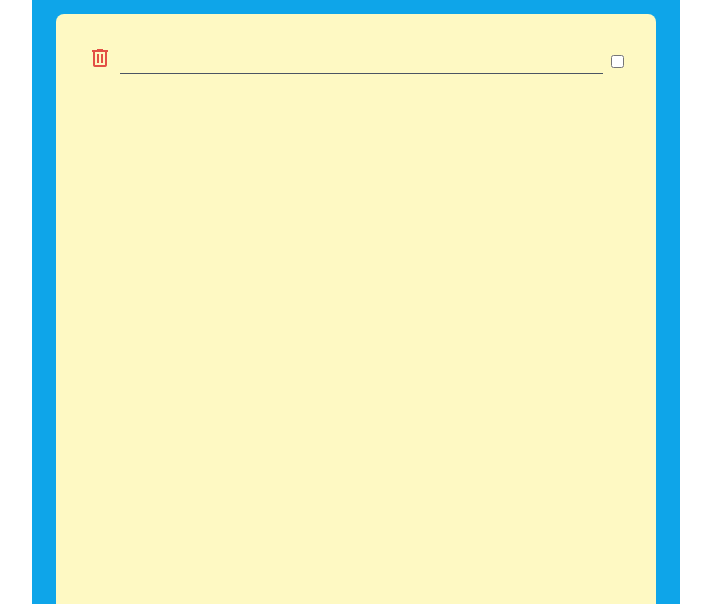
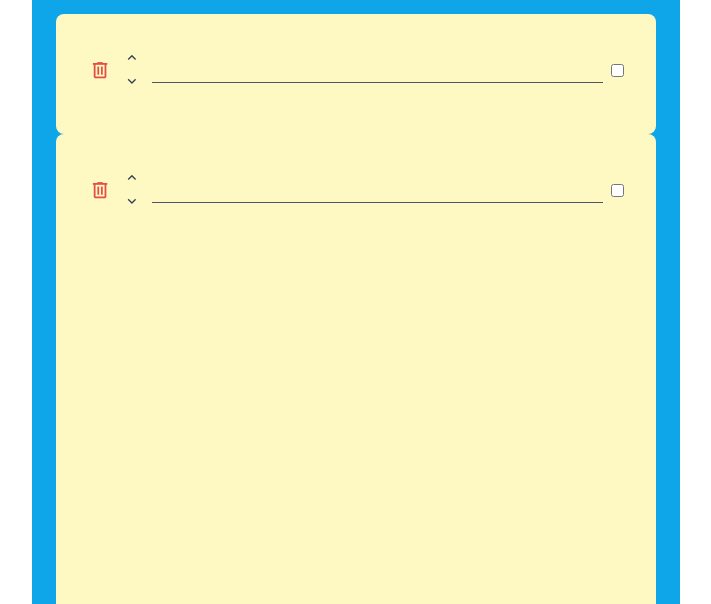
Before and after one commit to carlosebcardoso/interactive-to-do-list, a website: page src/index.html in a window 1280 px wide. Shown: the part 194-798 px from the top of the page, without its empty margins (284-995 px from the left). Drawn offline with nearby package versions, Linux system fonts and the light colour scheme.

Commit message:
added up and down buttons

```diff
--- a/src/index.html
+++ b/src/index.html
@@ -11,6 +11,23 @@
     <main class="w-screen min-h-screen flex items-center justify-center">
         <section class="bg-sky-500 w-fit p-6 rounded-lg mt-28 mb-28">
             <h1 class="text-5xl text-center mb-6">To-Do List</h1>
+            <ol class="bg-yellow-100 rounded-lg p-8">
+                <li class="flex gap-2 mb-2 items-center">
+                    <button class="material-symbols-outlined text-red-600 opacity-80 scale-[0.90]">
+                        delete
+                    </button>
+                    <div class="flex flex-col">
+                        <button class="material-symbols-outlined scale-[0.7] text-gray-700">
+                            keyboard_arrow_up
+                        </button>
+                        <button class="material-symbols-outlined scale-[0.7] text-gray-700">
+                            keyboard_arrow_down
+                        </button>
+                    </div>
+                    <input type="text" class="outline-none bg-transparent border-gray-600 border-b-[1px] w-full">
+                    <input type="checkbox">
+                </li>
+            </ol>
             <ol id="list" class="min-w-[600px] min-h-[600px] bg-yellow-100 rounded-lg p-8">
 
             </ol>
--- a/src/main.js
+++ b/src/main.js
@@ -1,34 +1,60 @@
 const list = document.getElementById('list')
 var count = 0
 var lastInput
-createTextInput({key: 'Enter'})
+createTextInput()
 
-function createTextInput(event) {
-    if (event.key !== 'Enter') {
-        return
+function checkEnterKey(event) {
+    if (event.key === 'Enter') {
+        createTextInput()
     }
+}
 
+function moveItem(item, direction) {
+    let li = item.parentNode.parentNode
+    if (direction === -1 && li.previousElementSibling) {
+        li.parentNode.insertBefore(li, li.previousElementSibling)
+    } else if (direction === 1 && li.nextElementSibling) {
+        li.parentNode.insertBefore(li, li.nextElementSibling.nextElementSibling)
+    }
+}
+
+function createTextInput() {
     //criar novo li
     let newLi = document.createElement('li')
     newLi.className = 'flex gap-2 mb-2 items-center'
     list.appendChild(newLi)
 
-    //criar novo botão
+    //criar novo botão de delete
     let newButton = document.createElement('button')
     newButton.id = `button_${count}`
+    newButton.className = 'material-symbols-outlined text-red-600 opacity-80 scale-[0.90]'
+    newButton.innerText = 'delete'
     newButton.onclick = function(){
         if (this.parentNode.parentNode.childElementCount > 1) {
             this.parentNode.remove()
         }
     }
-
     newLi.appendChild(newButton)
 
-    //criar novo icon
-    let newIcon = document.createElement('span')
-    newIcon.className = 'material-symbols-outlined text-red-600 opacity-80'
-    newIcon.innerText = 'delete'
-    newButton.appendChild(newIcon)
+    //criar nova div
+    let newDiv = document.createElement('div')
+    newDiv.className = 'flex flex-col'
+    newLi.appendChild(newDiv)
+
+    //criar novo botão de subir e descer
+    let newUpButton = document.createElement('button')
+    let newDownButton = document.createElement('button')
+
+    function upDownButtons(button, str) {
+        button.className = 'material-symbols-outlined scale-[0.7] text-gray-700'
+        button.innerText = `keyboard_arrow_${str}`
+        newDiv.appendChild(button)
+    }
+    upDownButtons(newUpButton, 'up')
+    upDownButtons(newDownButton, 'down')
+
+    newUpButton.addEventListener('click',() => moveItem(newUpButton, -1))
+    newDownButton.addEventListener('click',() => moveItem(newDownButton, 1))
 
     //criar novo input
     let newInput = document.createElement('input')
@@ -49,8 +75,8 @@ function createTextInput(event) {
         lastInput = newInput
     }
 
-    lastInput.removeEventListener('keydown', createTextInput)
-    newInput.addEventListener('keydown', createTextInput)
+    lastInput.removeEventListener('keydown', checkEnterKey)
+    newInput.addEventListener('keydown', checkEnterKey)
 
     lastInput = newInput
     lastInput.focus()
```
Also changed, not shown: dist/output.css.
